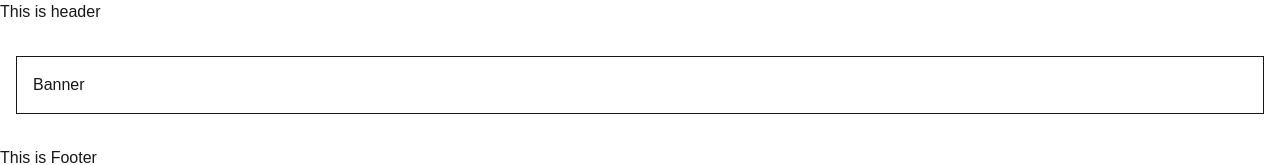
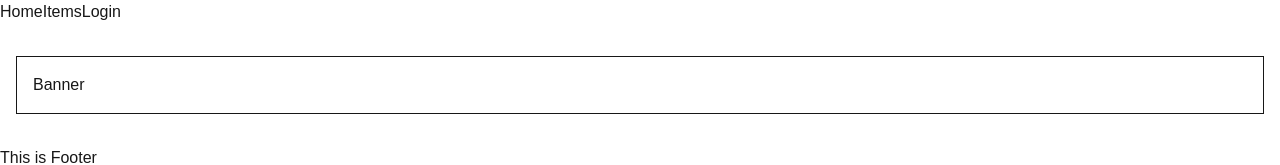
Before and after one commit to MdRehanAli/quick-sell, a Next.js app: page / in a window 1280 px wide. Shown: the top 165 px of the page. Built offline with nearby package versions, Linux system fonts and the light colour scheme.

Commit message:
Added Links

```diff
--- a/src/components/Header.jsx
+++ b/src/components/Header.jsx
@@ -1,10 +1,15 @@
+import Link from 'next/link';
 import React from 'react';
 
 const Header = () => {
     return (
-        <div>
-            <h1>This is header</h1>
-        </div>
+        <header>
+            <nav>
+                <Link href="/">Home</Link>
+                <Link href="/items">Items</Link>
+                <Link href="/login">Login</Link>
+            </nav>
+        </header>
     );
 };
 
```
